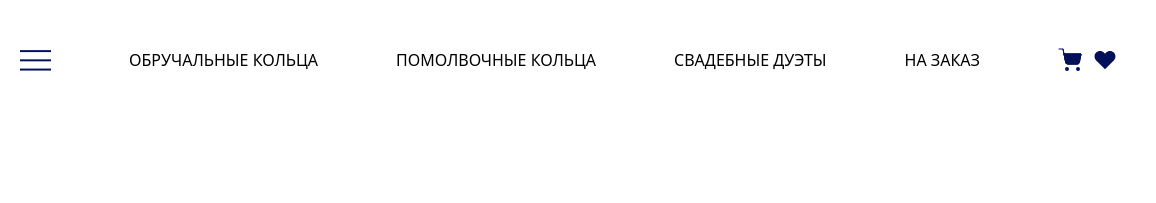
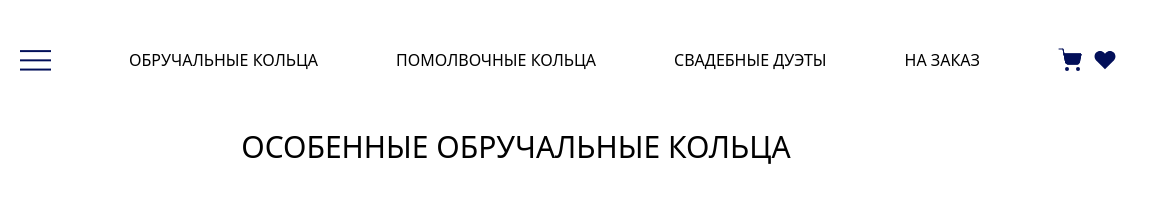
Before and after one commit to Temurprogram77/ring_site, a website: page index.html in a window 1280 px wide. Shown: the part 189-392 px from the top of the page, 124-1280 px from the left. Drawn offline with Linux system fonts and the light colour scheme.

Commit message:
add h2 section

```diff
--- a/index.html
+++ b/index.html
@@ -87,6 +87,9 @@
             </div>
         </div>
     </section>
+    <section>
+        <h2 class="text-center font-normal text-[30px] uppercase">Oсобенные обручальные кольца</h2>
+    </section>
 </body>
 
 </html>
```
Also changed, not shown: src/output.css.
